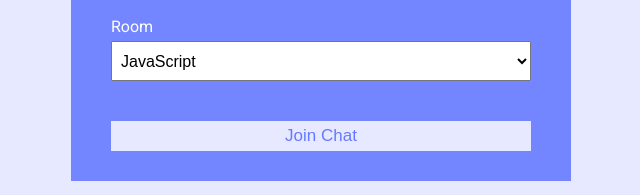
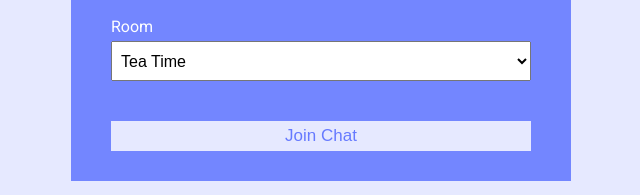
Before and after one commit to sarah7sami/101334588_lab_test1_chat_app, a website: page public/index.html in a window 1280 px wide. Shown: the part 255-450 px from the top of the page, 319-959 px from the left. Drawn offline with Linux system fonts and the light colour scheme.

Commit message:
Add room names and values

```diff
--- a/public/index.html
+++ b/public/index.html
@@ -33,12 +33,12 @@
 					<div class="form-control">
 						<label for="room">Room</label>
 						<select name="room" id="room">
-							<option value="JavaScript">JavaScript</option>
-							<option value="Python">Python</option>
-							<option value="PHP">PHP</option>
-							<option value="C#">C#</option>
-							<option value="Ruby">Ruby</option>
-							<option value="Java">Java</option>
+							<option value="TeaTime">Tea Time</option>
+							<option value="RainyDay">Rainy Day</option>
+							<option value="GreenSkies">Green Skies</option>
+							<option value="ReadingRoom">Reading Room</option>
+							<option value="MusicTime">Music Time</option>
+							<option value="Hangout">Hangout</option>
 						</select>
 					</div>
 					<button type="submit" class="btn">Join Chat</button>
```
